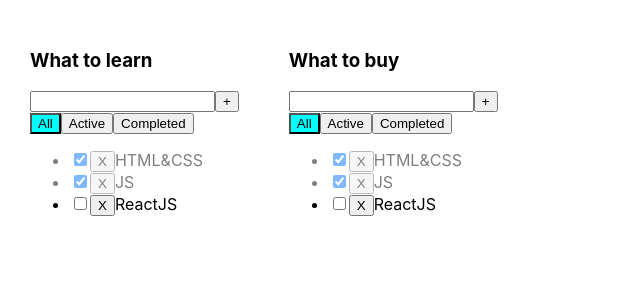
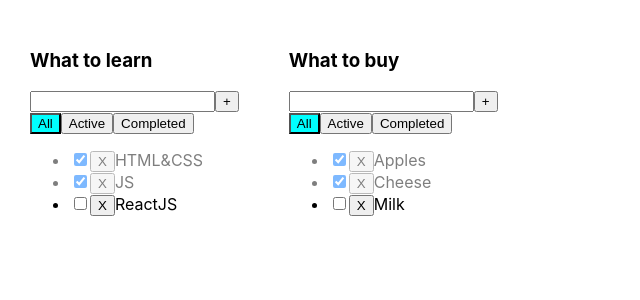
Before and after one commit to SPK80/todolist, a React (Create React App) app: page / in a window 1280 px wide. Shown: the top 300 px of the page, without its empty margins (0-640 px from the left). Built offline with nearby package versions, Linux system fonts and the light colour scheme.

Commit message:
fix: add allTasks state  fix functions addNewTask, changeTaskIsDone, removeTask

```diff
--- a/src/App.tsx
+++ b/src/App.tsx
@@ -2,7 +2,6 @@ import React, {useState} from 'react';
 import './App.css';
 import Todolist from "./Components/Todolist";
 import {v1} from 'uuid';
-import {TaskType} from "./Components/Task";
 import {FilterValuesType} from "./Components/FiltersPanel";
 
 type TodoListType = {
@@ -13,44 +12,57 @@ type TodoListType = {
 
 export const App = () => {
 
+    const todoList1Id = v1();
+    const todoList2Id = v1();
+
     const [todoLists, setTodoLists] = useState<Array<TodoListType>>(
         [
-            {id: v1(), title: 'What to learn', filter: 'all'},
-            {id: v1(), title: 'What to buy', filter: 'all'},
+            {id: todoList1Id, title: 'What to learn', filter: 'all'},
+            {id: todoList2Id, title: 'What to buy', filter: 'all'},
         ]
     )
 
-    const initTasks: Array<TaskType> = [
-        {id: v1(), title: "HTML&CSS", isDone: true},
-        {id: v1(), title: "JS", isDone: true},
-        {id: v1(), title: "ReactJS", isDone: false},
-    ];
 
-    const [tasks, setTasks] = useState<Array<TaskType>>(initTasks)
+    const initTasks = {
+        [todoList1Id]: [
+            {id: v1(), title: "HTML&CSS", isDone: true},
+            {id: v1(), title: "JS", isDone: true},
+            {id: v1(), title: "ReactJS", isDone: false},
+        ],
+        [todoList2Id]: [
+            {id: v1(), title: "Apples", isDone: true},
+            {id: v1(), title: "Cheese", isDone: true},
+            {id: v1(), title: "Milk", isDone: false},
+        ],
 
-    function removeTask(id: string) {
-        const filteredTasks = tasks.filter(task => task.id !== id)
-        setTasks(filteredTasks)
     }
 
-    function changeTaskIsDone(id: string, value: boolean) {
-        const changedTasks = tasks.map((task): TaskType => {
-            if (task.id === id) {
-                return {...task, isDone: value};
-            }
-            return task
-        });
+    const [allTasks, setAllTasks] = useState(initTasks)
 
-        setTasks(changedTasks)
-    }
 
-    function addNewTask(newTaskTitle: string) {
+    const changeTaskIsDone = (id: string, value: boolean, todoListId: string) => {
+
+        const tasks = allTasks[todoListId]
+        const task = tasks.find(t => t.id === id)
+        if (!task) return
+        task.isDone = value
+
+        setAllTasks({...allTasks})
+    };
+
+    const addNewTask = (newTaskTitle: string, todoListId: string) => {
         if (!newTaskTitle) return;
-        setTasks([
+        allTasks[todoListId] = [
             {id: v1(), title: newTaskTitle, isDone: false},
-            ...tasks
-        ])
-    }
+            ...allTasks[todoListId]
+        ]
+        setAllTasks({...allTasks})
+    };
+
+    const removeTask = (id: string, todoListId: string) => {
+        allTasks[todoListId] = allTasks[todoListId].filter(task => task.id !== id)
+        setAllTasks({...allTasks})
+    };
 
     const changeFilterHandler = (newFilter: FilterValuesType, id: string) => {
         const todoList = todoLists.find(tl => tl.id === id)
@@ -58,22 +70,23 @@ export const App = () => {
             todoList.filter = newFilter
             setTodoLists([...todoLists])
         }
-
     };
 
     return (
         <div className="App">
             {
                 todoLists.map(todoList => {
+                    const tasks = allTasks[todoList.id]
+
 
                     return <Todolist
                         key={todoList.id}
                         id={todoList.id}
                         title={todoList.title}
                         tasks={tasks}
-                        removeTask={removeTask}
-                        changeTaskIsDone={changeTaskIsDone}
-                        addNewTask={addNewTask}
+                        removeTask={taskId => removeTask(taskId, todoList.id)}
+                        changeTaskIsDone={(id, value) => changeTaskIsDone(id, value, todoList.id)}
+                        addNewTask={newTaskTitle => addNewTask(newTaskTitle, todoList.id)}
                         filter={todoList.filter}
                         changeFilter={(filter) => changeFilterHandler(filter, todoList.id)}
                     />
```
